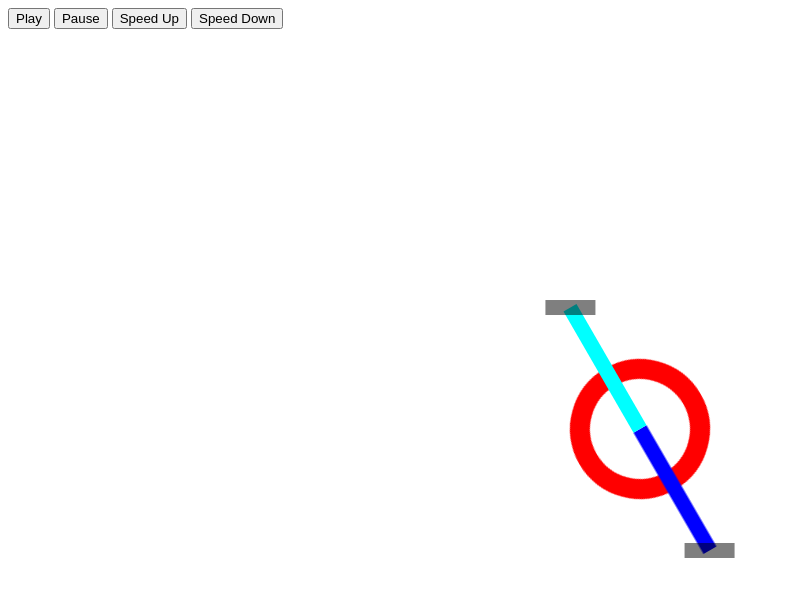
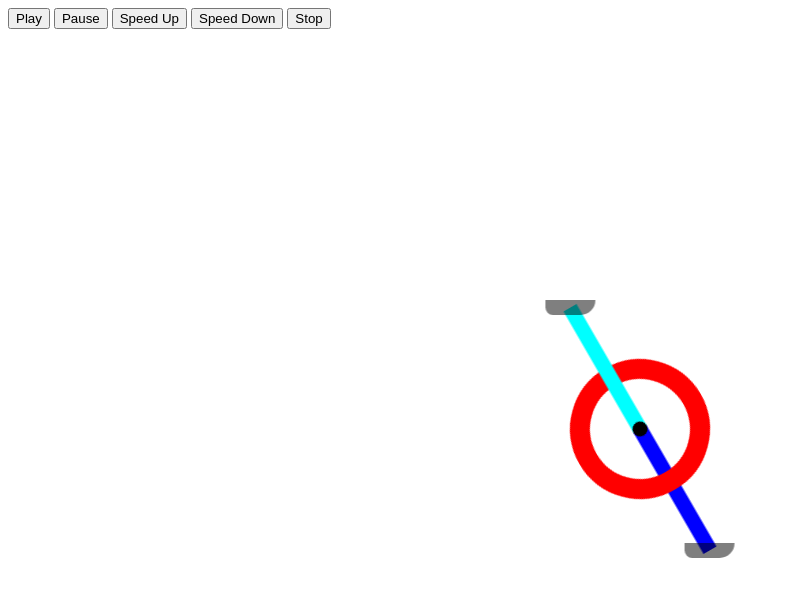
Before and after one commit to creido/cranky, a plain HTML site: page index.html in a window 1280 px wide. Shown: the whole page, without its empty margins (0-790 px from the left). Drawn offline with Linux system fonts and the light colour scheme.

Commit message:
Added wrapping drive-train element, pedal styling,

```diff
--- a/css/styles.css
+++ b/css/styles.css
@@ -5,13 +5,29 @@ main {
     height: 100vh;
 }
 
+.drive-train {
+    position: relative;
+}
+
 .chainring {
     border-radius: 500em;
     border: 20px solid red;
     height: 100px;
-    position: relative;
     width: 100px;
-    z-index: 3;
+}
+
+.chainring:after {
+    background: black;
+    border-radius: 5em;
+    content: '';
+    display: block;
+    height: 15px;
+    left: 50%;
+    position: absolute;
+    top: 50%;
+    transform: translate(-50%, -50%);
+    width: 15px;
+    z-index: 2;
 }
 
 .crank {
@@ -25,23 +41,41 @@ main {
 .crank--left {
     background: cyan;
     left: 50%;
+    z-index: 1;
 }
 
 .crank--right {
     background: blue;
     right: 50%;
-    transform: translateY(-50%) rotate(180deg);
+    transform:
+        translateY(-50%)
+        rotate(180deg);
     z-index: -1;
+}
+
+.pedal-pivot {
+    // background: rgba(255,0,0,0.5);
+    height: 15px;
+    position: absolute;
+    right: 0;
+    top: 50%;
+    width: 50px;
+}
+
+.crank--left .pedal-pivot {
+    transform: translate(50%, -50%);
+}
+
+.crank--right .pedal-pivot {
+    transform: translate(50%, -50%) rotate(180deg);
 }
 
 .pedal {
     background: rgba(0,0,0,0.5);
-    height: 15px;
-    position: absolute;
-    right: 0;
-    top: 50%;
+    border-radius: 0 0 20px 10px;
+    height: 100%;
     transform-origin: 50% 50%;
-    width: 50px;
+    width: 100%;
 }
 
 .crank--right .pedal {
--- a/index.html
+++ b/index.html
@@ -13,15 +13,21 @@
 		<button class="btn btn--pause">Pause</button>
 		<button class="btn btn--speed-up">Speed Up</button>
 		<button class="btn btn--speed-down">Speed Down</button>
+		<button class="btn btn--stop">Stop</button>
 	</header>
 
 	<main>
-		<div class="chainring">
+		<div class="drive-train">
 			<div class="crank crank--left">
-				<div class="pedal"></div>
+				<div class="pedal-pivot">
+					<div class="pedal"></div>
+				</div>
 			</div>
+			<div class="chainring"></div>
 			<div class="crank crank--right">
-				<div class="pedal"></div>
+				<div class="pedal-pivot">
+					<div class="pedal"></div>
+				</div>
 			</div>
 		</div>
 	</main>
--- a/js/scripts.js
+++ b/js/scripts.js
@@ -2,46 +2,40 @@ const duration = 3000;
 const iterations = Infinity;
 
 const crank = document.querySelector('.crank');
-const chainring = document.querySelector('.chainring');
+const chainring = document.querySelector('.drive-train');
 const pedals = document.querySelectorAll('.pedal');
 
 const btnPlay = document.querySelector('.btn--play');
 const btnPause = document.querySelector('.btn--pause');
 const btnSpeedUp = document.querySelector('.btn--speed-up');
 const btnSpeedDown = document.querySelector('.btn--speed-down');
+const btnStop = document.querySelector('.btn--stop');
+const timeline = document.timeline;
 
-const spin = chainring.animate([
-    {transform: 'rotate(0)'},
-    {transform: 'rotate(360deg)'}
-],
-{
-    // delay: 500,
-    // endDelay: 0,
-    // fill: 'both',
-    // iterationStart: 0,
+const effect = [
+    {
+        transform: 'rotate(0)'
+    },
+    {
+        transform: 'rotate(360deg)'
+    }
+];
+const options = {
     iterations: iterations,
     duration: duration,
-    // direction: 'normal',
-    // easing: 'cubic-bezier(.6, 0, 1, .6)'
-    // easing: 'linear'
-});
+};
+
+// KeyframeEffect not native currently
+// const keyframes = new KeyframeEffect(chainring, effect, options);
+// const spin = new Animation(keyframes, timeline);
+
+const spin = chainring.animate(effect, options);
 
 pedals.forEach(pedal => {
     pedal.animate([
-        {transform: 'translate(50%, -50%) rotate(0)'},
-        {transform: 'translate(50%, -50%) rotate(-360deg)'}
-    ],
-    {
-        // delay: 500,
-        // endDelay: 0,
-        // fill: 'both',
-        // iterationStart: 0,
-        iterations: iterations,
-        duration: duration,
-        // direction: 'normal',
-        // easing: 'cubic-bezier(.6, 0, 1, .6)'
-        // easing: 'linear'
-    });
+        {transform: 'rotate(0)'},
+        {transform: 'rotate(-360deg)'}
+    ], options);
 });
 
 const play = () => {
@@ -50,6 +44,10 @@ const play = () => {
 
 const pause = () => {
     spin.pause();
+};
+
+const stop = () => {
+    spin.cancel();
 };
 
 const goFaster = () => {
@@ -70,13 +68,11 @@ const goSlower = () => {
 
 
 const init = () => {
-
-    // element.animate(effect, options);
-
     btnPlay.addEventListener('click', play, false);
     btnPause.addEventListener('click', pause, false);
     btnSpeedUp.addEventListener('click', goFaster, false);
     btnSpeedDown.addEventListener('click', goSlower, false);
+    btnStop.addEventListener('click', stop, false);
 };
 
 
```
